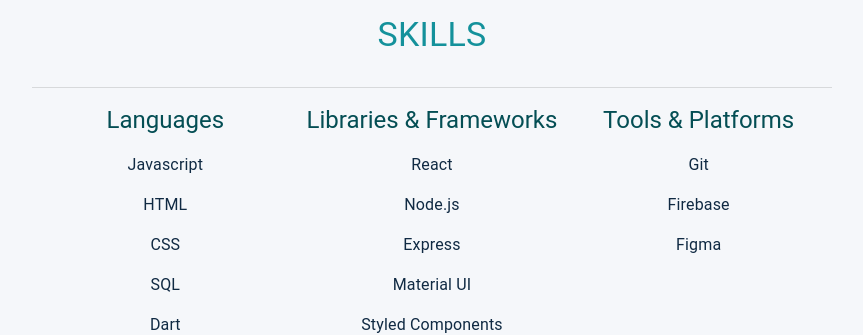
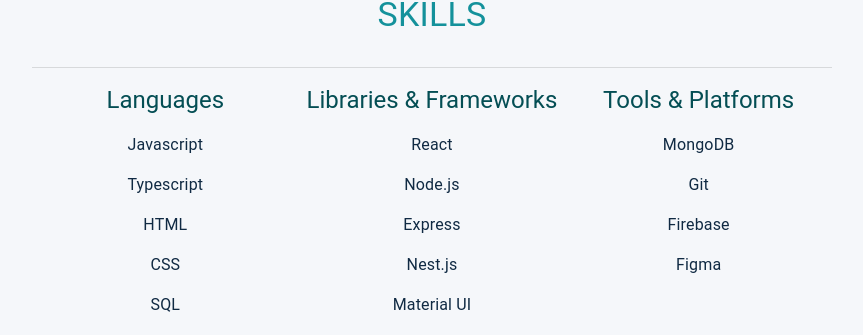
Before and after one commit to rtiempo/dev-portfolio, a React (Create React App) app: page / in a window 1280 px wide. Shown: the part 1589-1924 px from the top of the page, without its empty margins (208-1071 px from the left). Built offline with nearby package versions, Linux system fonts and the light colour scheme.

Commit message:
Update skills data

```diff
--- a/src/assets/data/data.js
+++ b/src/assets/data/data.js
@@ -1,33 +1,24 @@
 export const HeroData = {
   name: 'John Robert Tiempo',
-    title: 'full stack developer'
+  title: 'full stack developer',
 };
 
 export const AboutData = {
-    body: "I'm a hard-working computer science student with a flair for creating effective and efficient solutions in the least amount of time. Has experience in web development both in front end and back end. Able to grasp new concepts quickly and efficiently. Successful working in both team and self-directed settings."
+  body: "I'm a hard-working computer science student with a flair for creating effective and efficient solutions in the least amount of time. Has experience in web development both in front end and back end. Able to grasp new concepts quickly and efficiently. Successful working in both team and self-directed settings.",
 };
 
 export const SkillsData = {
-    languages: [
-        'Javascript',
-        'HTML',
-        'CSS',
-        'SQL',
-        'Dart'
-    ],
+  languages: ['Javascript', 'Typescript', 'HTML', 'CSS', 'SQL', 'Dart'],
   libraries: [
     'React',
     'Node.js',
     'Express',
+    'Nest.js',
     'Material UI',
     'Styled Components',
-        'Flutter'
+    'Flutter',
   ],
-    tools: [
-        'Git',
-        'Firebase',
-        'Figma'
-    ]
+  tools: ['MongoDB', 'Git', 'Firebase', 'Figma'],
 };
 
 export const ProjectsData = [
@@ -37,7 +28,7 @@
     stack: ['Dart', 'Flutter'],
     info: 'A messaging mobile app built using Flutter and Firebase.',
     url: '', // if url is empty then no button will appear
-        repo: 'https://github.com/rtiempo/ChatApp-Tiempo' // if repo is empty then no button will appear
+    repo: 'https://github.com/rtiempo/ChatApp-Tiempo', // if repo is empty then no button will appear
   },
   {
     title: 'Ecom',
@@ -45,7 +36,7 @@
     stack: ['Javascript', 'React', 'Material UI', 'Commerce.js', 'Stripe'],
     info: 'A basic Ecommerce webapp built using React.',
     url: 'https://ecomtiempo.netlify.app/', // if url is empty then no button will appear
-        repo: 'https://github.com/rtiempo/ecom' // if repo is empty then no button will appear
+    repo: 'https://github.com/rtiempo/ecom', // if repo is empty then no button will appear
   },
 ];
 
@@ -53,5 +44,6 @@
   email: 'jroberttiempo58@gmail.com',
   github: 'https://github.com/rtiempo',
   linkedIn: 'https://www.linkedin.com/in/robert-tiempo/', // if linkedIn is empty then no button will appear
-    resume: 'https://drive.google.com/file/d/1ygikiatfsb9QK163mqN1eMtuhI6MQJlR/view?usp=sharing'
+  resume:
+    'https://drive.google.com/file/d/1ygikiatfsb9QK163mqN1eMtuhI6MQJlR/view?usp=sharing',
 };
```
Lines whose indentation alone changed are shown as unchanged.
